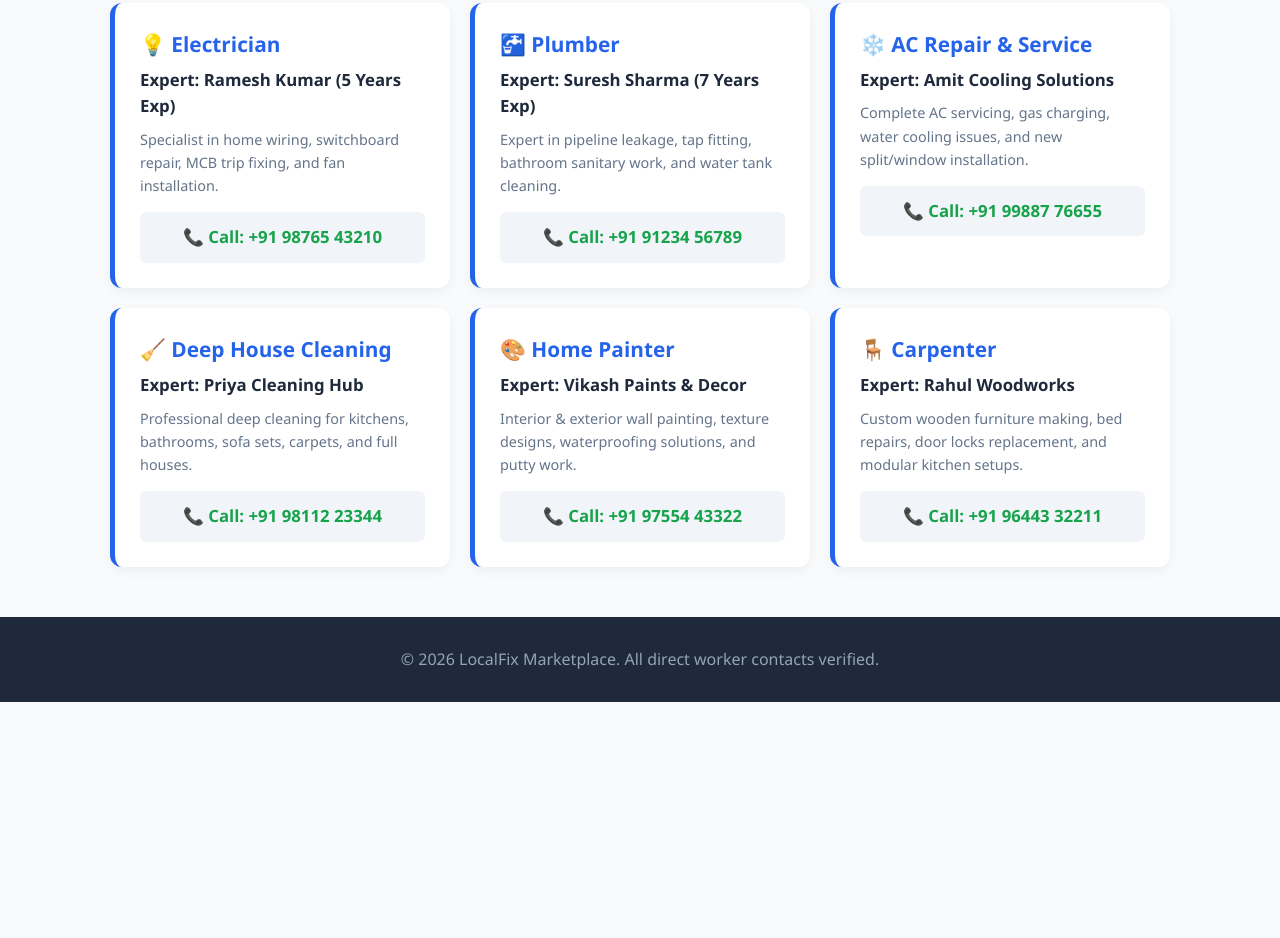
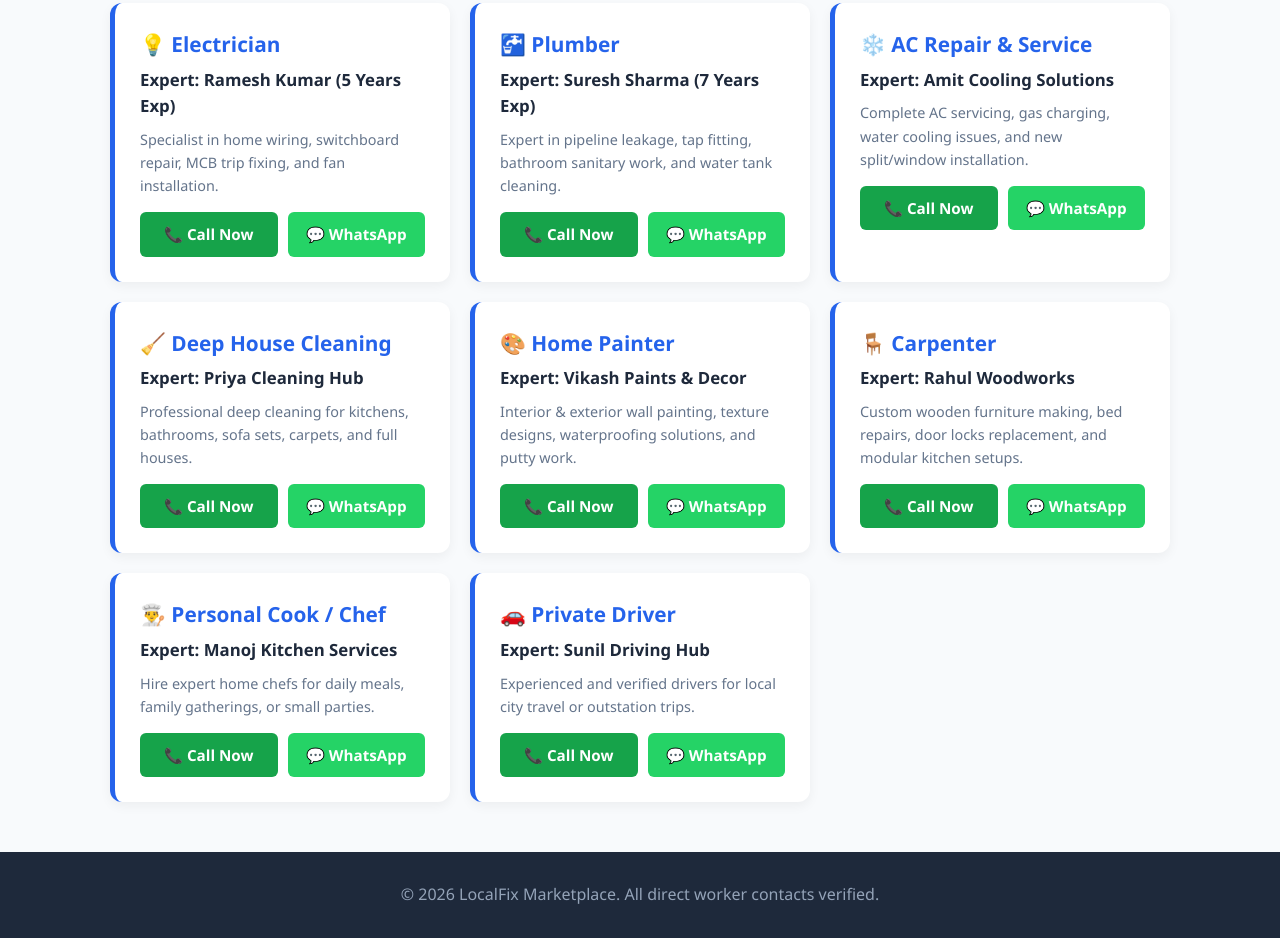
Before and after one commit to priyamahto01/localfix, a plain HTML site: page index.html in a window 1280 px wide. Shown: the part 390-1328 px from the top of the page. Before the commit the page ends 1092 px from the top, so only its background shows below. Drawn offline with Linux system fonts and the light colour scheme.

Commit message:
Update index.html

```diff
--- a/index.html
+++ b/index.html
@@ -13,6 +13,7 @@
             --text-main: #1e293b;
             --text-muted: #64748b;
             --success: #16a34a;
+            --whatsapp: #25d366;
         }
         * { box-sizing: border-box; margin: 0; padding: 0; font-family: 'Segoe UI', Tahoma, Geneva, Verdana, sans-serif; }
         body { background-color: var(--bg-color); color: var(--text-main); line-height: 1.6; }
@@ -28,8 +29,37 @@
         .service-card h3 { color: var(--primary); font-size: 1.3rem; margin-bottom: 5px; }
         .expert-name { font-weight: bold; color: var(--text-main); font-size: 1.05rem; margin-bottom: 8px; display: block; }
         .service-card p { color: var(--text-muted); font-size: 0.9rem; margin-bottom: 12px; }
-        .phone-box { background: #f1f5f9; padding: 12px; border-radius: 6px; text-align: center; font-weight: bold; color: var(--success); font-size: 1.05rem; margin-top: 15px; }
-        .phone-box a { color: var(--success); text-decoration: none; }
+
+        .action-buttons {
+            display: flex;
+            gap: 10px;
+            margin-top: 15px;
+        }
+        .btn-call {
+            flex: 1;
+            background: var(--success);
+            color: white;
+            text-align: center;
+            padding: 10px;
+            border-radius: 6px;
+            font-weight: bold;
+            text-decoration: none;
+            font-size: 0.95rem;
+        }
+        .btn-whatsapp {
+            flex: 1;
+            background: var(--whatsapp);
+            color: white;
+            text-align: center;
+            padding: 10px;
+            border-radius: 6px;
+            font-weight: bold;
+            text-decoration: none;
+            font-size: 0.95rem;
+        }
+        .btn-call:hover { background: #15803d; }
+        .btn-whatsapp:hover { background: #20ba5a; }
+
         footer { text-align: center; padding: 30px; background: #1e293b; color: #94a3b8; margin-top: 50px; }
     </style>
 </head>
@@ -37,7 +67,7 @@
 
     <header>
         <h1>LocalFix 🛠️</h1>
-        <p>Directly Connect with Verified Local Experts & Workers Near You</p>
+        <p>Directly Connect with Verified Local Experts via Call or WhatsApp</p>
         <div class="search-box">
             <input type="text" id="searchBar" onkeyup="filterExperts()" placeholder="Search service or expert name...">
         </div>
@@ -51,8 +81,9 @@
                 <h3>💡 Electrician</h3>
                 <span class="expert-name">Expert: Ramesh Kumar (5 Years Exp)</span>
                 <p>Specialist in home wiring, switchboard repair, MCB trip fixing, and fan installation.</p>
-                <div class="phone-box">
-                    📞 <a href="tel:+919876543210">Call: +91 98765 43210</a>
+                <div class="action-buttons">
+                    <a href="tel:+919876543210" class="btn-call">📞 Call Now</a>
+                    <a href="https://wa.me/919876543210?text=Hi%20Ramesh,%20I%20need%20electrician%20service." target="_blank" class="btn-whatsapp">💬 WhatsApp</a>
                 </div>
             </div>
 
@@ -60,8 +91,9 @@
                 <h3>🚰 Plumber</h3>
                 <span class="expert-name">Expert: Suresh Sharma (7 Years Exp)</span>
                 <p>Expert in pipeline leakage, tap fitting, bathroom sanitary work, and water tank cleaning.</p>
-                <div class="phone-box">
-                    📞 <a href="tel:+919123456789">Call: +91 91234 56789</a>
+                <div class="action-buttons">
+                    <a href="tel:+919123456789" class="btn-call">📞 Call Now</a>
+                    <a href="https://wa.me/919123456789?text=Hi%20Suresh,%20I%20need%20plumber%20service." target="_blank" class="btn-whatsapp">💬 WhatsApp</a>
                 </div>
             </div>
 
@@ -69,8 +101,9 @@
                 <h3>❄️ AC Repair & Service</h3>
                 <span class="expert-name">Expert: Amit Cooling Solutions</span>
                 <p>Complete AC servicing, gas charging, water cooling issues, and new split/window installation.</p>
-                <div class="phone-box">
-                    📞 <a href="tel:+919988776655">Call: +91 99887 76655</a>
+                <div class="action-buttons">
+                    <a href="tel:+919988776655" class="btn-call">📞 Call Now</a>
+                    <a href="https://wa.me/919988776655?text=Hi%20Amit,%20I%20need%20AC%20repair%20service." target="_blank" class="btn-whatsapp">💬 WhatsApp</a>
                 </div>
             </div>
 
@@ -78,8 +111,9 @@
                 <h3>🧹 Deep House Cleaning</h3>
                 <span class="expert-name">Expert: Priya Cleaning Hub</span>
                 <p>Professional deep cleaning for kitchens, bathrooms, sofa sets, carpets, and full houses.</p>
-                <div class="phone-box">
-                    📞 <a href="tel:+919811223344">Call: +91 98112 23344</a>
+                <div class="action-buttons">
+                    <a href="tel:+919811223344" class="btn-call">📞 Call Now</a>
+                    <a href="https://wa.me/919811223344?text=Hi%20Priya,%20I%20need%20cleaning%20service." target="_blank" class="btn-whatsapp">💬 WhatsApp</a>
                 </div>
             </div>
 
@@ -87,8 +121,9 @@
                 <h3>🎨 Home Painter</h3>
                 <span class="expert-name">Expert: Vikash Paints & Decor</span>
                 <p>Interior & exterior wall painting, texture designs, waterproofing solutions, and putty work.</p>
-                <div class="phone-box">
-                    📞 <a href="tel:+919755443322">Call: +91 97554 43322</a>
+                <div class="action-buttons">
+                    <a href="tel:+919755443322" class="btn-call">📞 Call Now</a>
+                    <a href="https://wa.me/919755443322?text=Hi%20Vikash,%20I%20need%20painting%20service." target="_blank" class="btn-whatsapp">💬 WhatsApp</a>
                 </div>
             </div>
 
@@ -96,8 +131,29 @@
                 <h3>🪑 Carpenter</h3>
                 <span class="expert-name">Expert: Rahul Woodworks</span>
                 <p>Custom wooden furniture making, bed repairs, door locks replacement, and modular kitchen setups.</p>
-                <div class="phone-box">
-                    📞 <a href="tel:+919644332211">Call: +91 96443 32211</a>
+                <div class="action-buttons">
+                    <a href="tel:+919644332211" class="btn-call">📞 Call Now</a>
+                    <a href="https://wa.me/919644332211?text=Hi%20Rahul,%20I%20need%20carpenter%20service." target="_blank" class="btn-whatsapp">💬 WhatsApp</a>
+                </div>
+            </div>
+
+            <div class="service-card" data-search="cook chef food catering">
+                <h3>👨‍🍳 Personal Cook / Chef</h3>
+                <span class="expert-name">Expert: Manoj Kitchen Services</span>
+                <p>Hire expert home chefs for daily meals, family gatherings, or small parties.</p>
+                <div class="action-buttons">
+                    <a href="tel:+919533221100" class="btn-call">📞 Call Now</a>
+                    <a href="https://wa.me/919533221100?text=Hi%20Manoj,%20I%20need%20cook%20service." target="_blank" class="btn-whatsapp">💬 WhatsApp</a>
+                </div>
+            </div>
+
+            <div class="service-card" data-search="driver car driver personal">
+                <h3>🚗 Private Driver</h3>
+                <span class="expert-name">Expert: Sunil Driving Hub</span>
+                <p>Experienced and verified drivers for local city travel or outstation trips.</p>
+                <div class="action-buttons">
+                    <a href="tel:+919422110099" class="btn-call">📞 Call Now</a>
+                    <a href="https://wa.me/919422110099?text=Hi%20Sunil,%20I%20need%20driver%20service." target="_blank" class="btn-whatsapp">💬 WhatsApp</a>
                 </div>
             </div>
 
```
